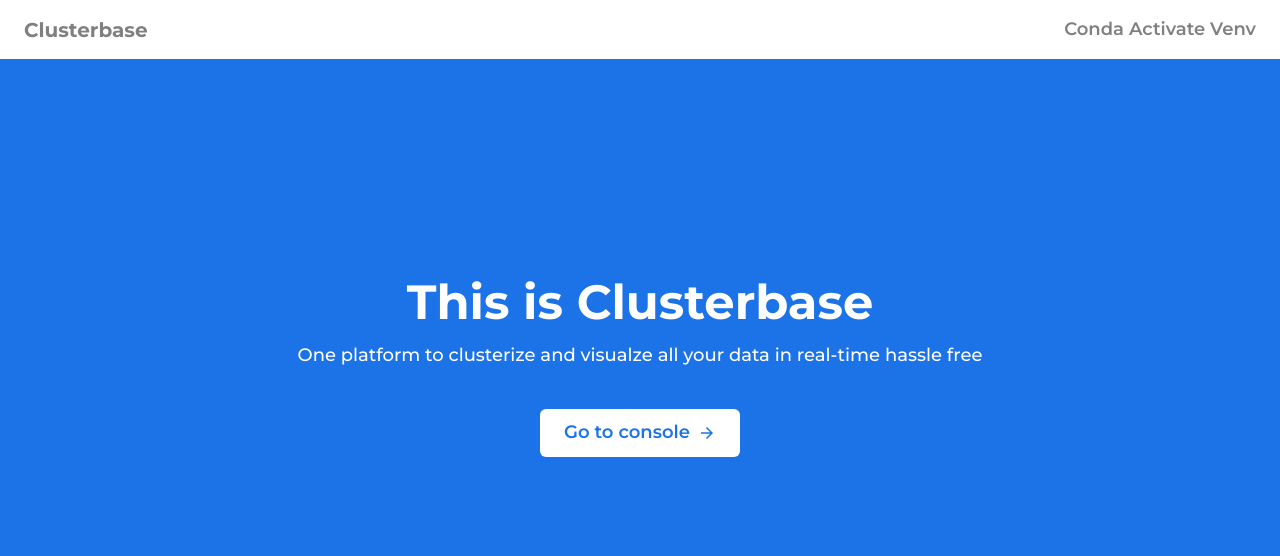
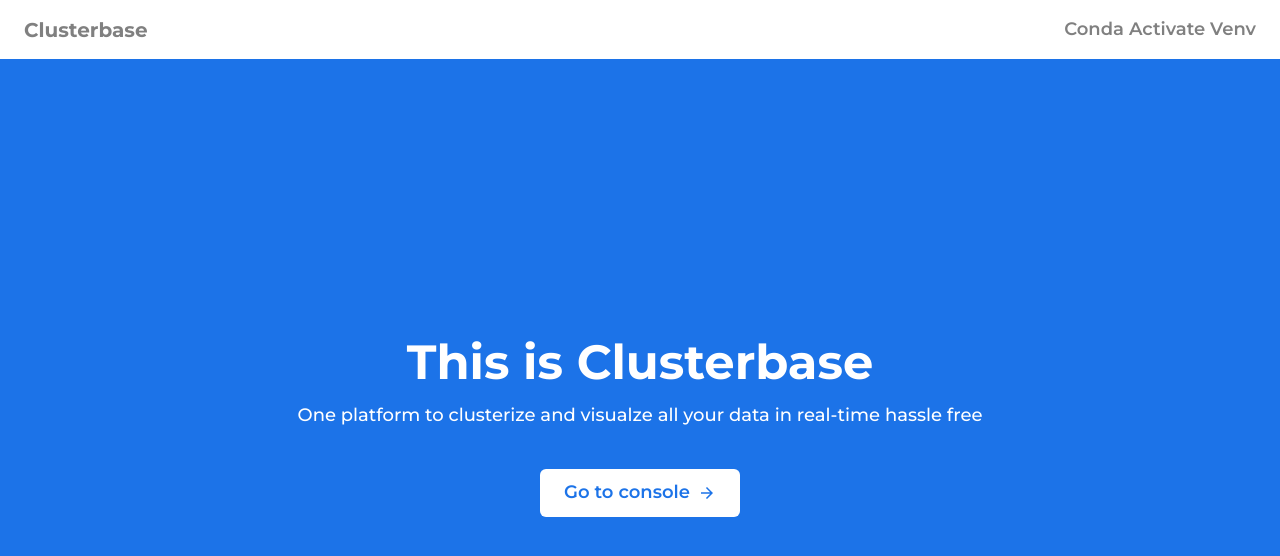
Before and after one commit to 1407arjun/TRINIT-Conda-Activate-Venv-DEV04, a Next.js app: page / in a window 1280 px wide. Shown: the top 556 px of the page. Built offline with nearby package versions, Linux system fonts and the light colour scheme.

Commit message:
Fix layouts

```diff
--- a/src/pages/index.tsx
+++ b/src/pages/index.tsx
@@ -9,7 +9,7 @@ const Home: NextPage = () => {
         <VStack minH="100vh" bgColor="#1c73e8">
             <Head title="Clusterbase" desc="This is Clusterbase" />
             <Navbar invert />
-            <Center minH="75vh" color="white" as={VStack}>
+            <Center minH="90vh" color="white" as={VStack}>
                 <Heading as="h1" size="2xl" pb={2}>
                     This is Clusterbase
                 </Heading>
```
